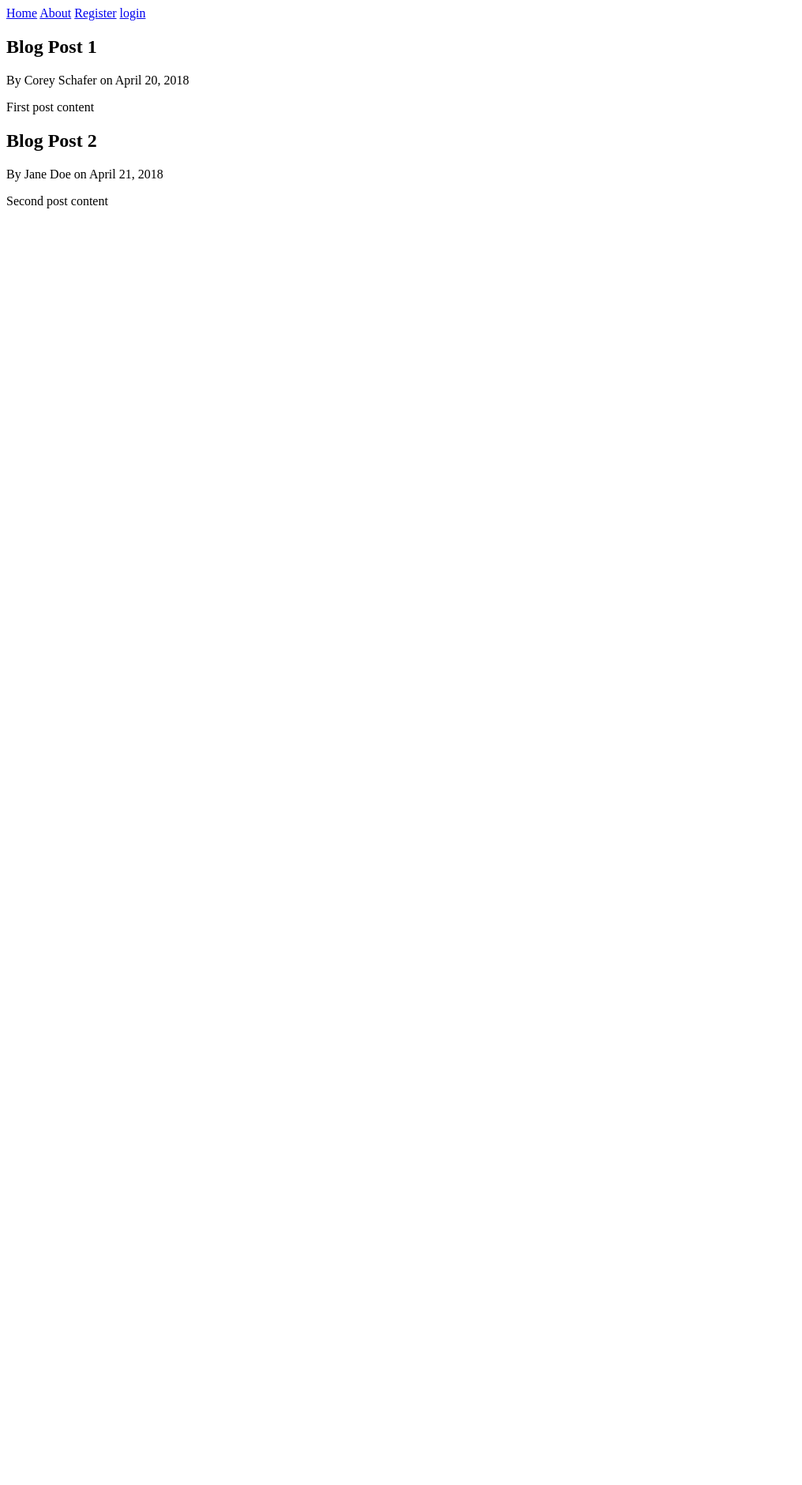
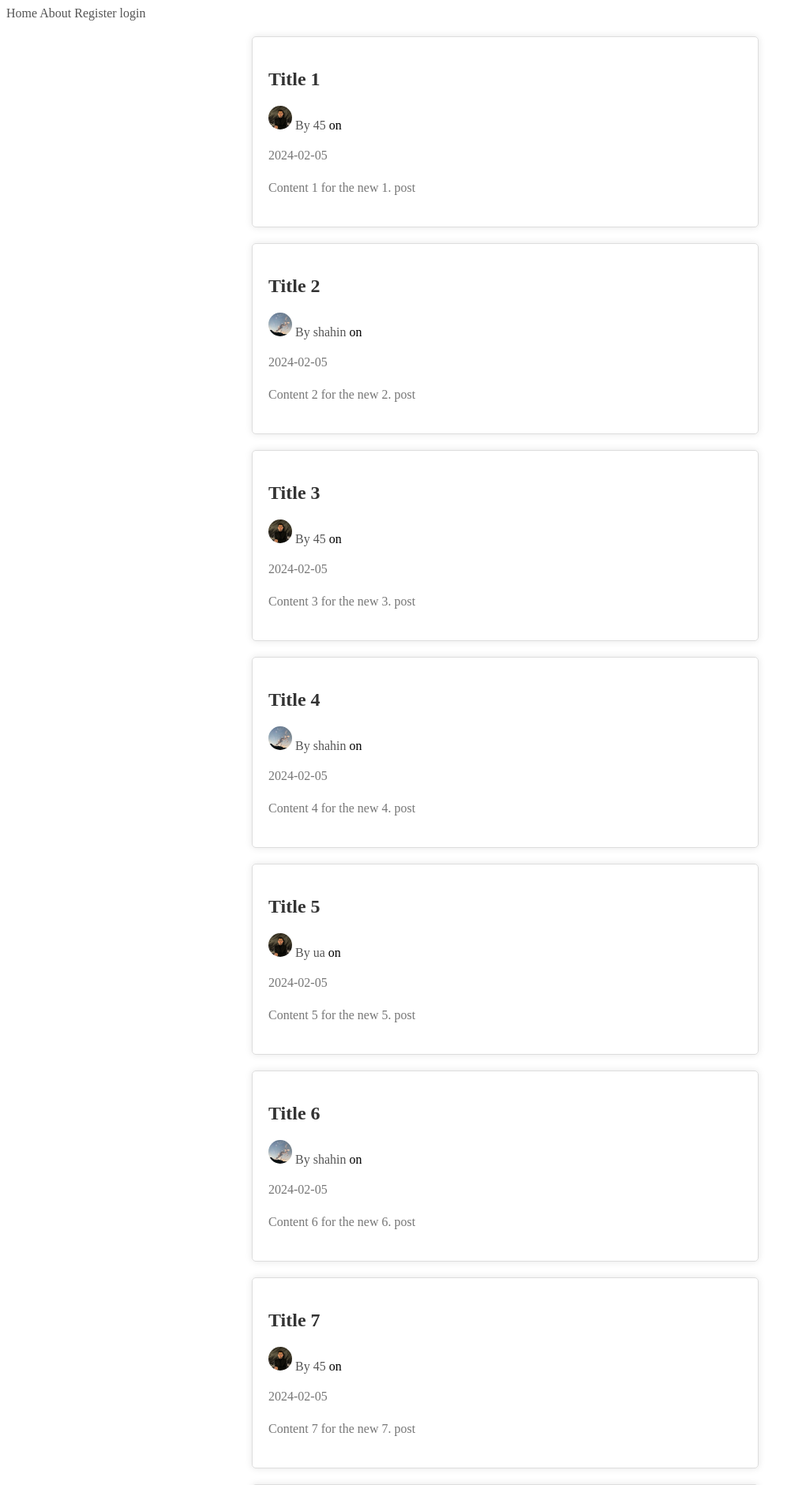
Before and after one commit to SahinS9/tasks_flask, a Flask app: page / in a window 1280 px wide. Shown: the top 1881 px of the page at 79% size, without its empty margins (0-1016 px from the left). Before the commit the page ends 264 px from the top, so only its background shows below. Run offline with Flask 3, Linux system fonts and the light colour scheme.

Commit message:
post view edited, strftime date_posted and added multiple posts to the db, next is pagination

```diff
--- a/flask_beginning/flaskblog/routes.py
+++ b/flask_beginning/flaskblog/routes.py
@@ -9,29 +9,10 @@ import secrets
 import os
 from PIL import Image #to resize images for save up memory
 
-
-posts = [
-    {
-        'author': 'Corey Schafer',
-        'title': 'Blog Post 1',
-        'content': 'First post content',
-        'date_posted': 'April 20, 2018'
-    },
-    {
-        'author': 'Jane Doe',
-        'title': 'Blog Post 2',
-        'content': 'Second post content',
-        'date_posted': 'April 21, 2018'
-    }
-]
-
-
-
-
-
 @app.route('/')
 @app.route('/home')
 def home():
+    posts = Post.query.all()
     return render_template('home.html', posts = posts)
 
 @app.route('/about')
--- a/flask_beginning/flaskblog/static/main.css
+++ b/flask_beginning/flaskblog/static/main.css
@@ -16,3 +16,36 @@ span.error {
 .alert-danger{
     color: red;
 }
+
+article {
+    max-width: 600px;
+    margin: 20px auto;
+    padding: 20px;
+    border: 1px solid #ddd;
+    border-radius: 5px;
+    box-shadow: 0 0 10px rgba(0, 0, 0, 0.1);
+  }
+
+  h1 {
+    color: #333;
+  }
+
+  a {
+    color: #555;
+    text-decoration: none;
+  }
+
+  a:hover {
+    text-decoration: underline;
+  }
+
+  p {
+    color: #777;
+    line-height: 1.6;
+  }
+
+  img {
+    width: 30px;
+    height: 30px;
+    border-radius: 50px;
+  }
--- a/flask_beginning/flaskblog/templates/home.html
+++ b/flask_beginning/flaskblog/templates/home.html
@@ -8,7 +8,8 @@
     {% for post in posts %}
     <article>
     <h1>{{post.title}}</h1>
-    <a>By {{post.author}} on {{post.date_posted}}</a>
+    <img class = 'rounded-circle article-img' src= "{{url_for('static', filename = 'profile_pics/' + post.author.image_file) }}">
+    <a>By {{post.author.username}} </a> on <p>{{post.date_posted.strftime('%Y-%m-%d')}}</p>
     <p>{{post.content}}</p>
     </article>
     {% endfor %}
```
Also changed, not shown: flask_beginning/db_add_data.py (added, +16 -0 lines), flask_beginning/flaskblog/site.db.
